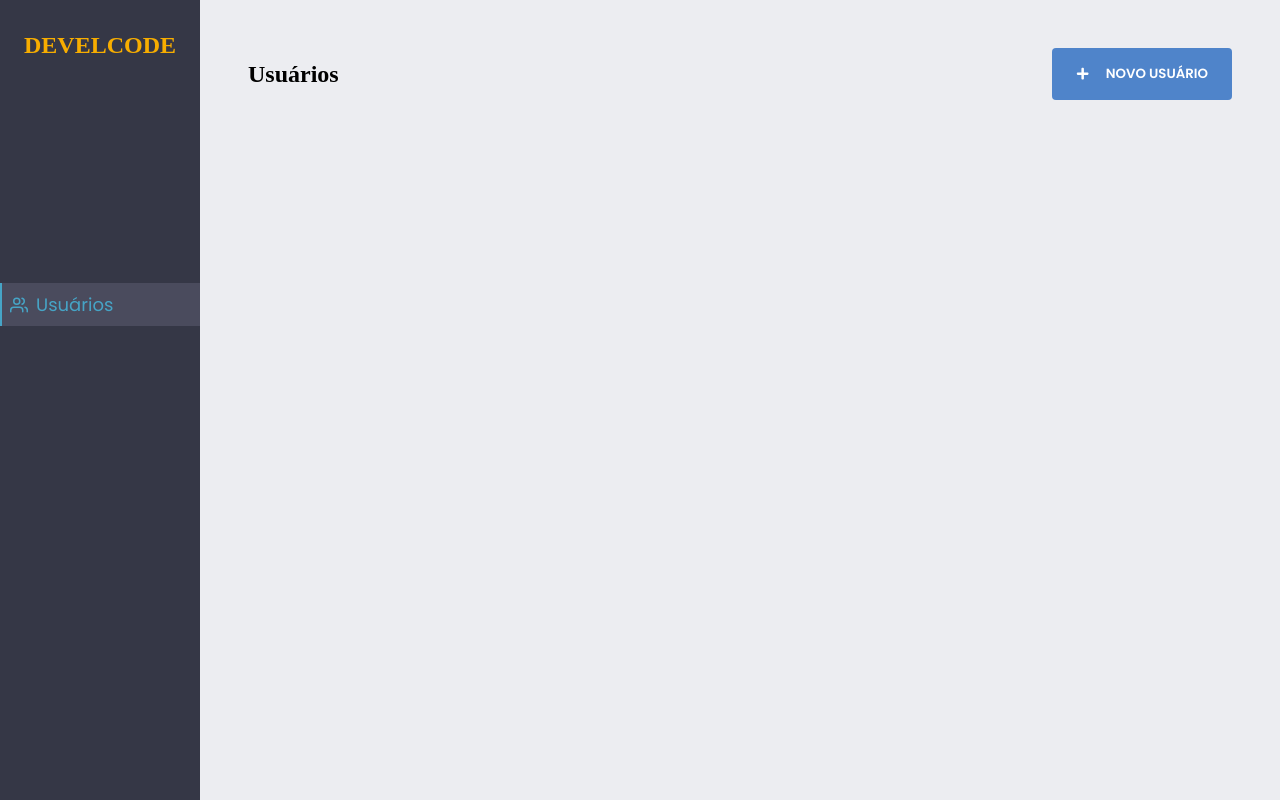
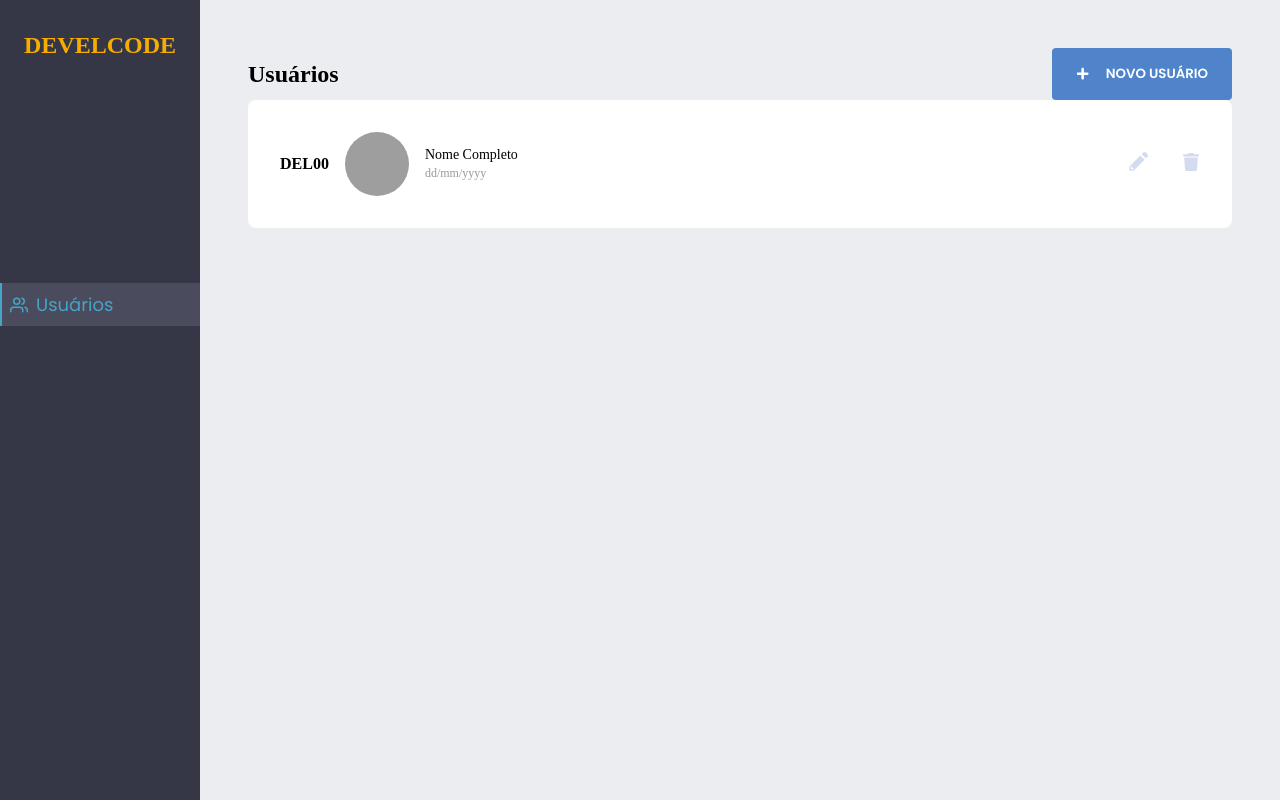
Before and after one commit to 3salles/user-crud, a React (Create React App) app: page / in a window 1280 px wide. Built offline with nearby package versions, Linux system fonts and the light colour scheme; grey boxes are pictures that could not be loaded.

Commit message:
feat: Create user card

```diff
--- /dev/null
+++ b/src/components/Card/index.tsx
@@ -0,0 +1,45 @@
+import {
+  Container,
+  Infos,
+  Code,
+  Photo,
+  PhotoImage,
+  Name,
+  BirthDate,
+  ButtonsSection,
+  EditButton,
+  DeleteButton
+} from './styles';
+
+import { GoPencil } from 'react-icons/go';
+import { FaTrash } from 'react-icons/fa';
+
+export function Card() {
+  return (
+    <Container>
+      <Infos>
+        <Code>DEL00</Code>
+        <div>
+          <Photo>
+            <PhotoImage
+              src='https://images.unsplash.com/photo-1494790108377-be9c29b29330?ixid=MnwxMjA3fDB8MHxwaG90by1wYWdlfHx8fGVufDB8fHx8&ixlib=rb-1.2.1&auto=format&fit=crop&w=334&q=80'
+              alt='Foto'
+            />
+          </Photo>
+          <div>
+            <Name>Nome Completo</Name>
+            <BirthDate>dd/mm/yyyy</BirthDate>
+          </div>
+        </div>
+      </Infos>
+      <ButtonsSection>
+        <EditButton>
+          <GoPencil />
+        </EditButton>
+        <DeleteButton>
+          <FaTrash />
+        </DeleteButton>
+      </ButtonsSection>
+    </Container>
+  );
+}
--- /dev/null
+++ b/src/components/Card/styles.ts
@@ -0,0 +1,73 @@
+import styled from "styled-components";
+
+export const Container =  styled.div`
+  background: #FFF;
+  display: flex;
+  align-items: center;
+  justify-content: space-between;
+  padding: 2rem;
+  border-radius: 8px;
+`
+
+export const Infos = styled.div`
+  display: flex;
+  align-items: center;
+  gap: 1rem;
+
+  > div {
+    display: flex;
+    align-items: center;
+    gap: 1rem;
+  }
+`
+
+export const Code = styled.p`
+  font-weight: bold;
+  text-transform: uppercase;
+  font-size: 1rem;
+`
+
+export const Photo = styled.div`
+  height: 64px;
+  width: 64px;
+  border-radius: 999px;
+`
+export const PhotoImage = styled.img`
+  height: 100%;
+  width: 100%;
+  object-fit: cover;
+  border-radius: 999px;
+`
+
+export const Name = styled.p`
+  font-size: 0.875rem;
+`
+
+export const BirthDate = styled.span`
+  font-size: 0.75rem;
+  color: #999999;
+`
+
+export const ButtonsSection = styled.div`
+  display: flex;
+  align-items: center;
+  gap: 2rem;
+`
+
+export const EditButton = styled.button`
+  font-size: 22px;
+  color: #D5DBEF;
+
+  &:hover{
+    color: #4F84CA;
+  }
+`
+
+export const DeleteButton = styled.button`
+  font-size: 18px;
+  color: #D5DBEF;
+
+  &:hover{
+    color: #FDD3D4;
+  }
+`
--- a/src/pages/Home.tsx
+++ b/src/pages/Home.tsx
@@ -3,6 +3,7 @@ import { AppLayout } from '../layouts/AppLayout';
 import { FaPlus } from 'react-icons/fa';
 
 import { Container, Header, Title, NewUserButton } from './styles';
+import { Card } from '../components/Card';
 
 export function Home() {
   return (
@@ -15,7 +16,9 @@ export function Home() {
             <p>Novo usuário</p>
           </NewUserButton>
         </Header>
-        <article></article>
+        <article>
+          <Card />
+        </article>
       </Container>
     </AppLayout>
   );
```
